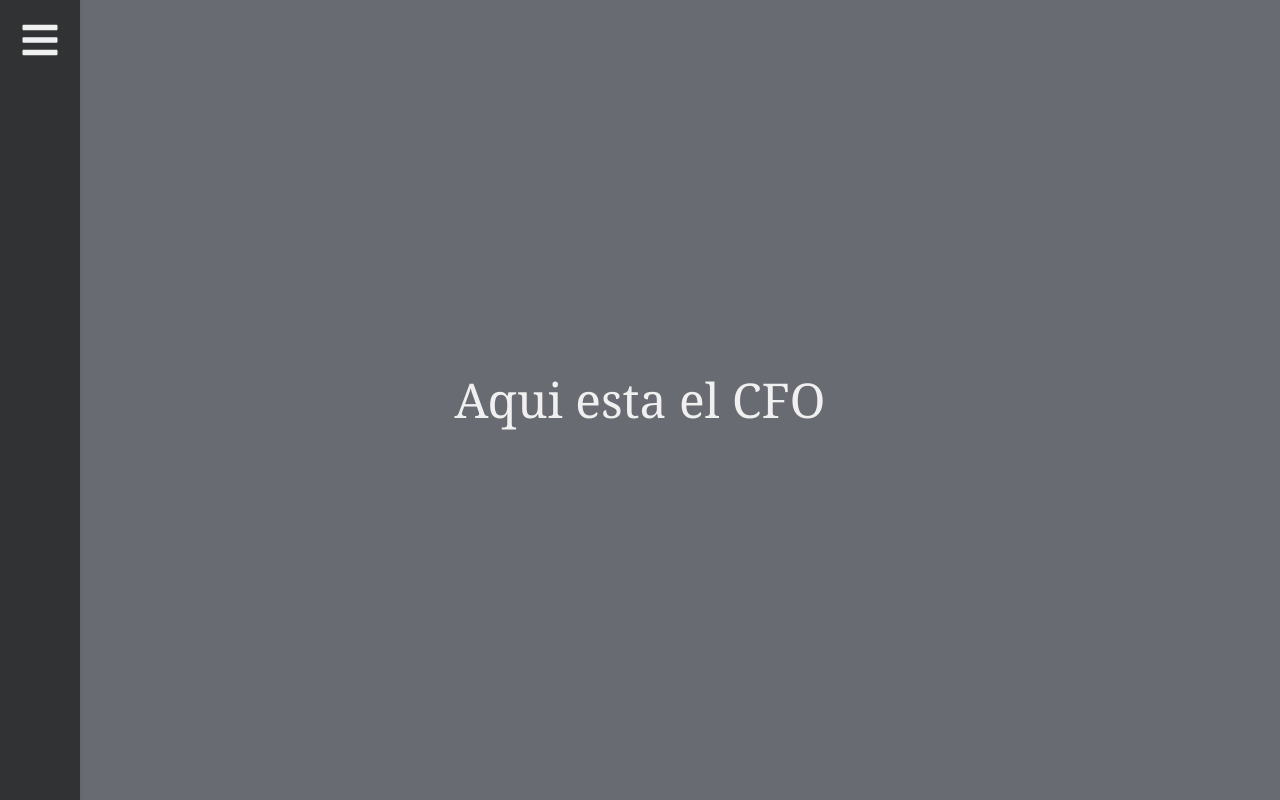
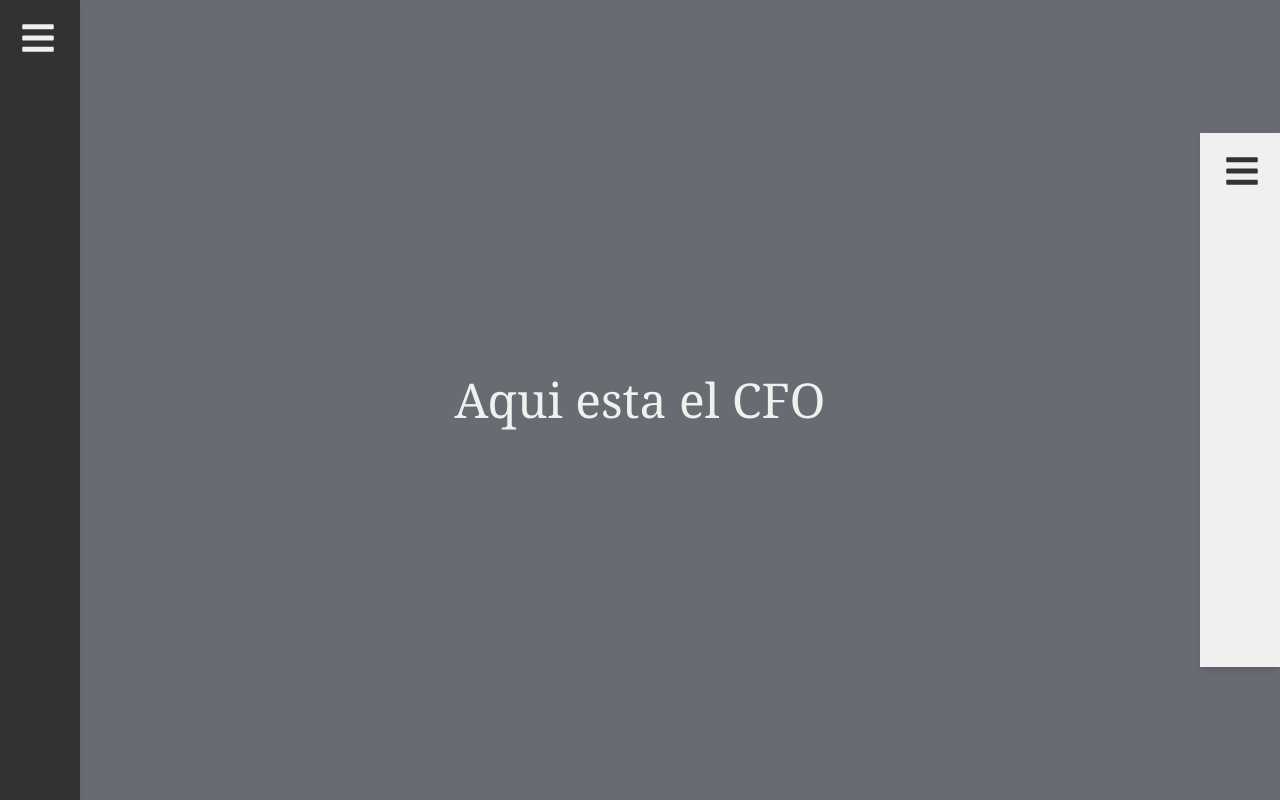
Before and after one commit to theweak1/Portfolio-Manager, a React (Create React App) app in the folder Frontend/: page /cfo in a window 1280 px wide. Built offline with nearby package versions, Linux system fonts and the light colour scheme.

Commit message:
Added kpi menu and made the menus dynamic

```diff
--- a/Frontend/src/components/Sidebar.js
+++ b/Frontend/src/components/Sidebar.js
@@ -4,7 +4,6 @@ import { SidebarData } from "./SidebarData";
 import '../index.css';
 import * as FaIcons from "react-icons/fa";//menu icon
 import * as AiIcons from "react-icons/ai";//x icon
-import { IconContext } from "react-icons";//Se usa para mantener los icons con el mismo formato
 
 export default function Sidebar() {
     const [sidebar, setSidebar] = useState(false);
@@ -13,33 +12,31 @@ export default function Sidebar() {
 
     return(
         <>
-            <IconContext.Provider value={{ color: "f0f0f0" }}>{/*keeps icons the same color*/}
 
             {/*top bar where the menu icon is located*/}
-                <div className="fixed flex justify-start top-0 left-0 h-full w-20 bg-darkGrey shadow">{/*navbar*/}
-                    <Link to="#" className="m-5 text-[2.5rem] bg-none text-white ">{/*menu-bars*/}
+            <div className="fixed flex justify-start top-0 left-0 h-full w-14 md:w-20 bg-darkGrey shadow-md">{/*navbar*/}
+                <Link to="#" className="m-4 md:m-5 text-2xl md:text-4xl bg-none text-white ">{/*menu-bars*/}
                     <FaIcons.FaBars onClick={()=>setSidebar(!sidebar)} />{/*menu icon and action*/}
                 </Link>
             </div>
 
             {/*open and close the menu*/}         {/*nav-menu when hidden/active(true) left-0*/}
-                <nav className={sidebar ? "fixed flex justify-center w-[250px] h-full top-0 left-0 transition-all duration-[850ms] ease-linear bg-darkGrey shadow"
-                                        : "fixed flex justify-center w-[250px] h-full top-0 -left-full transition-all duration-[850ms] ease-linear bg-darkGrey shadow"}>
+            <nav className={sidebar ? "fixed flex justify-center w-52 md:w-64 h-full top-0 left-0 transition-all duration-[100ms] ease-linear bg-darkGrey shadow-md"
+                                    : "fixed flex justify-center w-52 md:w-64 h-full top-0 -left-full transition-all duration-[100ms] ease-linear bg-darkGrey shadow-md"}>
                 <ul className="w-full" onClick={()=>setSidebar(!sidebar)}> {/*nav-menu-items*/}   {/*nav-menu shown(false) -left-full*/}
 
                     {/*where the close(X) icon is located*/}
-                        <li className="flex justify-start items-center h-20 w-full bg-darkGrey">{/*container for x*/}
-                            <Link to="#" className=" ml-48 text-[2.5rem] bg-none text-white">{/*menu-cross (x)*/}
+                    <li className="flex justify-start items-center h-12 md:h-16 w-full bg-white">{/*container for x*/}
+                        <Link to="#" className="px-44 md:px-52 text-2xl md:text-4xl bg-none text-darkGrey">{/*menu-cross (x)*/}
                             <AiIcons.AiOutlineClose />{/*close icon and action*/}
                         </Link>
                     </li>
-
                     {/* where the menu options are located*/}
                     {SidebarData.map((item, index) => {
                         return (
                             <li key={index}>
                             <Link to={item.path} onClick={()=>setSidebar(!sidebar)}>{/*nav-text*/}
-                                    <span className="mr-8 flex items-center  w-full h-full no-underline px-8 py-4 text-2xl text-white hover:bg-grey hover:text-yellow">{item.title}</span>
+                                <span className="flex items-center w-full h-full no-underline px-4 md:px-6 py-3 md:py-4 text-xl md:text-3xl text-white hover:bg-white hover:text-darkGrey">{item.title}</span>
                             </Link>
                             </li>
 
@@ -48,7 +45,7 @@ export default function Sidebar() {
 
                 </ul>
             </nav>
-            </IconContext.Provider>
+
         </>
     )
 
--- a/Frontend/src/components/SidebarData.js
+++ b/Frontend/src/components/SidebarData.js
@@ -6,8 +6,7 @@ export const SidebarData = [
 
     {
       title: "CFO",
-      path: "/",
-
+      path: "/cfo",
     },
     {
       title: "Cap Table",
--- /dev/null
+++ b/Frontend/src/components/SidebarKpi.js
@@ -0,0 +1,34 @@
+import React, { useState } from "react";
+import { Link } from "react-router-dom";
+import '../index.css';
+import * as FaIcons from "react-icons/fa";//menu icon
+import * as AiIcons from "react-icons/ai";//x icon
+
+export default function SidebarKpi (){
+    const [menuKpi, setMenuKpi] = useState(false);
+    return(
+        <>
+            <div className="fixed flex justify-end right-0 top-1/5 h-3/6 md:h-4/6 w-14 md:w-20 bg-white shadow-md">{/*navbar*/}
+                <Link to="#k" className="m-4 md:m-5 text-2xl md:text-4xl bg-none text-darkGrey ">{/*menu-bars*/}
+                    <FaIcons.FaBars onClick={()=>setMenuKpi(!menuKpi)} />{/*menu icon and action*/}
+                </Link>
+            </div>
+
+            <nav className={menuKpi ? "fixed flex justify-end w-52 md:w-64 top-1/5 h-3/6 md:h-4/6 right-0 transition-all duration-[100ms] ease-linear bg-white shadow-md"
+                                    : "fixed flex justify-end w-52 md:w-64 top-1/5 h-3/6 md:h-4/6 -right-full transition-all duration-[100ms] ease-linear bg-white shadow-md"}>
+                        <ul className="w-full" onClick={()=>setMenuKpi(!menuKpi)}> {/*nav-menu-items*/}   {/*nav-menu shown(false) -left-full*/}
+
+                            {/*where the close(X) icon is located*/}
+                            <li className="flex justify-end items-center h-12 md:h-16 w-full bg-darkGrey">{/*container for x*/}
+                                <Link to="#k" className=" mr-44 md:mr-52 text-2xl md:text-4xl bg-none text-white">{/*menu-cross (x)*/}
+                                    <AiIcons.AiOutlineClose />{/*close icon and action*/}
+                                </Link>
+                            </li>
+
+                        </ul>
+
+
+            </nav>
+        </>
+    )
+};
--- a/Frontend/src/routes/CFO.js
+++ b/Frontend/src/routes/CFO.js
@@ -1,10 +1,13 @@
 import React from "react";
 import '../index.css';
+import SidebarKpi from "../components/SidebarKpi";
 
 /*Esta es la pagina que se muestra al seleccionar una opcion del menu principal*/
 function CFO() {
   return (
+
     <div className="flex h-screen items-center justify-center text-5xl bg-grey text-white">
+      <SidebarKpi/>
       <h1>Aqui esta el CFO</h1>
     </div>
   );
```
Lines whose indentation alone changed are shown as unchanged.
